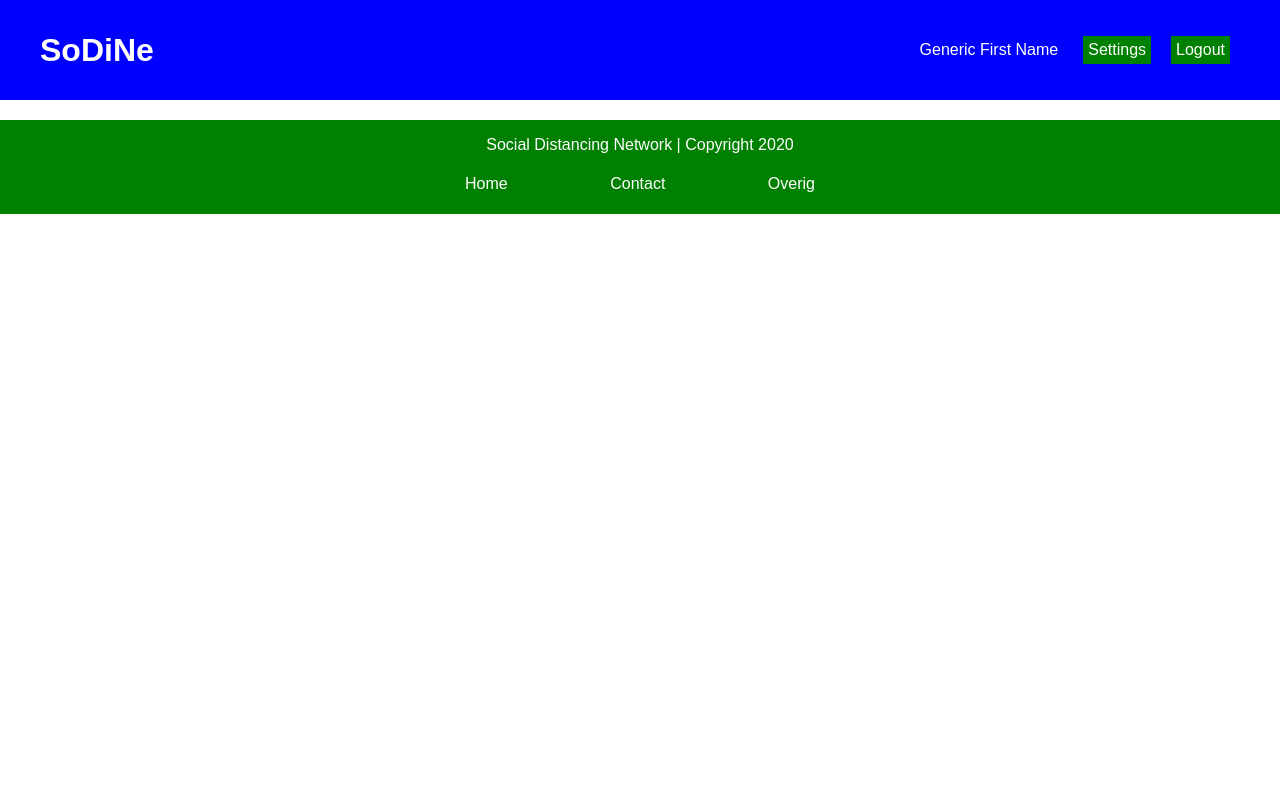
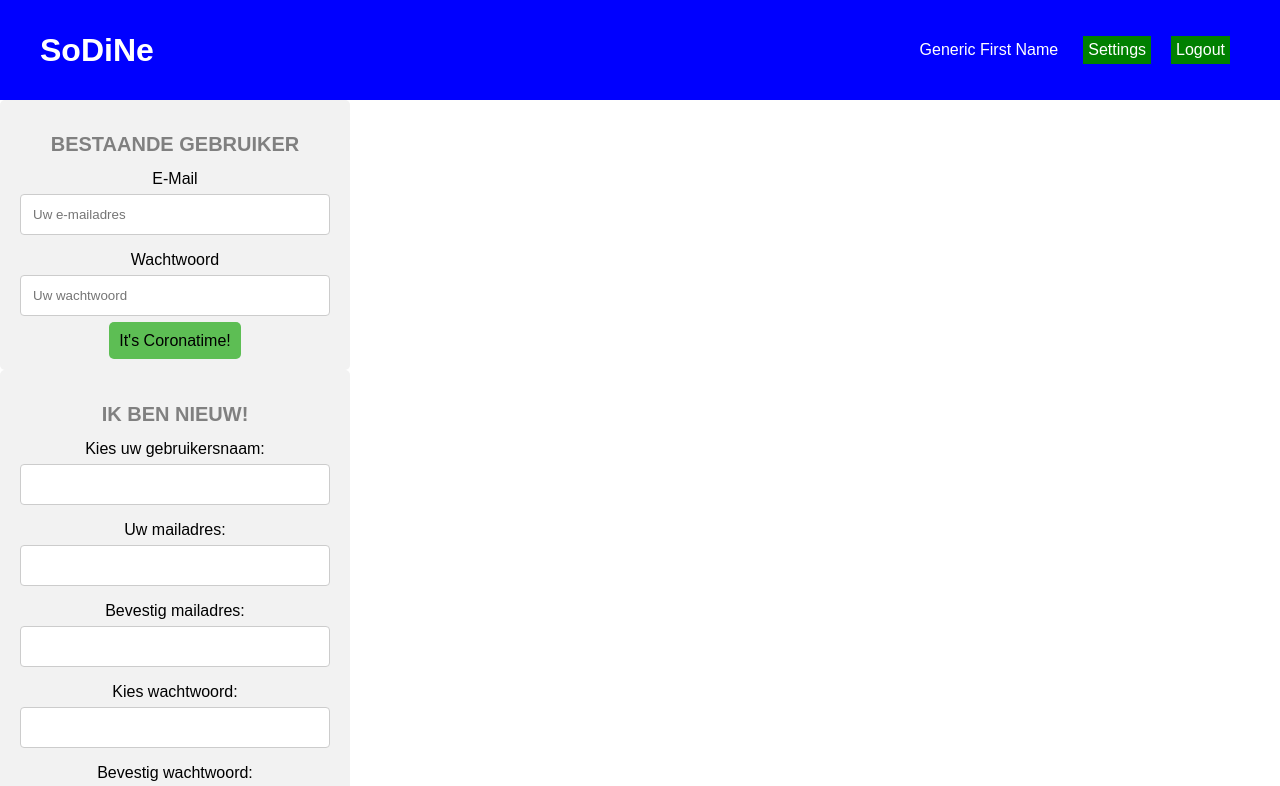
Before and after one commit to annedeg/project2.4, an Angular app: page / in a window 1280 px wide. Shown: the top 786 px of the page. Built offline with nearby package versions, Linux system fonts and the light colour scheme.

Commit message:
Created non-functional forms
Babby's first CSS

```diff
--- a/src/app/app.component.html
+++ b/src/app/app.component.html
@@ -1,2 +1,4 @@
 <app-header></app-header>
+<app-login-menu></app-login-menu>
+<app-register-menu></app-register-menu>
 <app-footer></app-footer>
--- a/src/app/app.module.ts
+++ b/src/app/app.module.ts
@@ -3,6 +3,7 @@ import { NgModule } from '@angular/core';
 
 import { AppComponent } from './app.component';
 import { GeneralComponentsModule } from './general-components/general-components.module';
+import { LoginMenuModule } from './login-menu/login-menu.module';
 
 @NgModule({
   declarations: [
@@ -10,7 +11,8 @@ import { GeneralComponentsModule } from './general-components/general-components
   ],
   imports: [
     BrowserModule,
-    GeneralComponentsModule
+    GeneralComponentsModule,
+    LoginMenuModule
   ],
   providers: [],
   bootstrap: [AppComponent]
--- a/src/app/login-menu/login-menu.module.ts
+++ b/src/app/login-menu/login-menu.module.ts
@@ -1,10 +1,12 @@
 import { NgModule } from '@angular/core';
 import { CommonModule } from '@angular/common';
-
+import { LoginMenuComponent } from './login-menu/login-menu.component';
+import { RegisterMenuComponent } from './register-menu/register-menu.component';
 
 
 @NgModule({
-  declarations: [],
+  declarations: [LoginMenuComponent, RegisterMenuComponent],
+  exports: [LoginMenuComponent, RegisterMenuComponent],
   imports: [
     CommonModule
   ]
--- /dev/null
+++ b/src/app/login-menu/login-menu/login-menu.component.html
@@ -0,0 +1,11 @@
+<div class="container">
+    <h1>BESTAANDE GEBRUIKER</h1>
+
+    <label>E-Mail</label>
+    <input type="text" placeholder="Uw e-mailadres">
+
+    <label>Wachtwoord</label>
+    <input type="text" placeholder="Uw wachtwoord">
+
+    <label class="button" (click)="validate(mail, password)">It's Coronatime!</label>
+</div>
--- /dev/null
+++ b/src/app/login-menu/login-menu/login-menu.component.scss
@@ -0,0 +1,37 @@
+body {font-family: Arial, Helvetica, sans-serif;}
+* {box-sizing: border-box;}
+
+h1 {
+    font-size: 15pt;
+    color: gray;
+}
+
+input[type=text], select, textarea {
+    width: 100%;
+    padding: 12px;
+    border: 1px solid #ccc;
+    border-radius: 4px;
+    box-sizing: border-box;
+    margin-top: 6px;
+    margin-bottom: 16px;
+    resize: vertical;
+}
+
+.container {
+    width: 350px;
+    border-radius: 5px;
+    background-color: #f2f2f2;
+    padding: 20px;
+    text-align: center;
+}
+
+.button {
+    border-radius: 5px;
+    background-color: #5dbe54;
+    padding: 10px;
+}
+
+.button:hover {
+    background-color: #b9eeb5;
+    padding: 8px;
+}
--- /dev/null
+++ b/src/app/login-menu/login-menu/login-menu.component.ts
@@ -0,0 +1,15 @@
+import { Component, OnInit } from '@angular/core';
+
+@Component({
+  selector: 'app-login-menu',
+  templateUrl: './login-menu.component.html',
+  styleUrls: ['./login-menu.component.scss']
+})
+export class LoginMenuComponent implements OnInit {
+
+  constructor() { }
+
+  ngOnInit(): void {
+  }
+
+}
--- /dev/null
+++ b/src/app/login-menu/register-menu/register-menu.component.html
@@ -0,0 +1,16 @@
+<div class="container">
+    <h1>IK BEN NIEUW!</h1>
+
+    <label>Kies uw gebruikersnaam:</label>
+    <input type="text">
+    <label>Uw mailadres:</label>
+    <input type="text">
+    <label>Bevestig mailadres:</label>
+    <input type="text">
+    <label>Kies wachtwoord:</label>
+    <input type="text">
+    <label>Bevestig wachtwoord:</label>
+    <input type="text">
+
+    <label class="button">Maak account aan</label>
+</div>
--- /dev/null
+++ b/src/app/login-menu/register-menu/register-menu.component.scss
@@ -0,0 +1,37 @@
+body {font-family: Arial, Helvetica, sans-serif;}
+* {box-sizing: border-box;}
+
+h1 {
+    font-size: 15pt;
+    color: gray;
+}
+
+input[type=text], select, textarea {
+    width: 100%;
+    padding: 12px;
+    border: 1px solid #ccc;
+    border-radius: 4px;
+    box-sizing: border-box;
+    margin-top: 6px;
+    margin-bottom: 16px;
+    resize: vertical;
+}
+
+.container {
+    width: 350px;
+    border-radius: 5px;
+    background-color: #f2f2f2;
+    padding: 20px;
+    text-align: center;
+}
+
+.button {
+    border-radius: 5px;
+    background-color: #5dbe54;
+    padding: 10px;
+}
+
+.button:hover {
+    background-color: #b9eeb5;
+    padding: 8px;
+}
--- /dev/null
+++ b/src/app/login-menu/register-menu/register-menu.component.ts
@@ -0,0 +1,15 @@
+import { Component, OnInit } from '@angular/core';
+
+@Component({
+  selector: 'app-register-menu',
+  templateUrl: './register-menu.component.html',
+  styleUrls: ['./register-menu.component.scss']
+})
+export class RegisterMenuComponent implements OnInit {
+
+  constructor() { }
+
+  ngOnInit(): void {
+  }
+
+}
```
Also changed, not shown: src/app/register-menu/register-menu.module.ts (deleted, +0 -12 lines), 2 other files (tests, documents, lock files or other folders).
